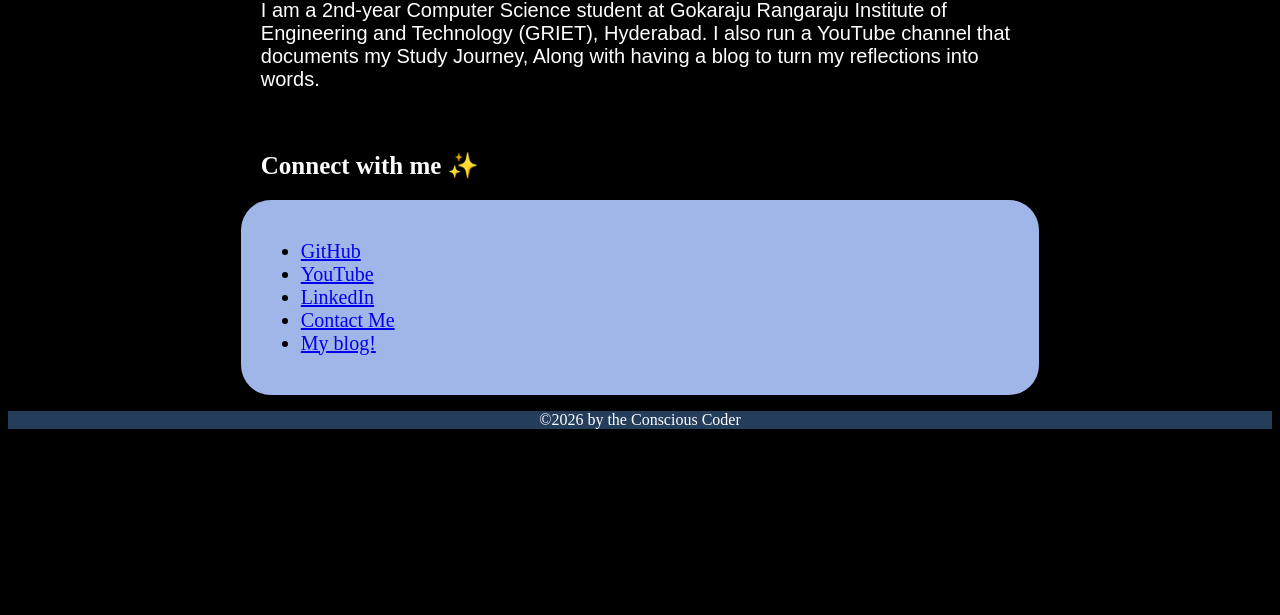
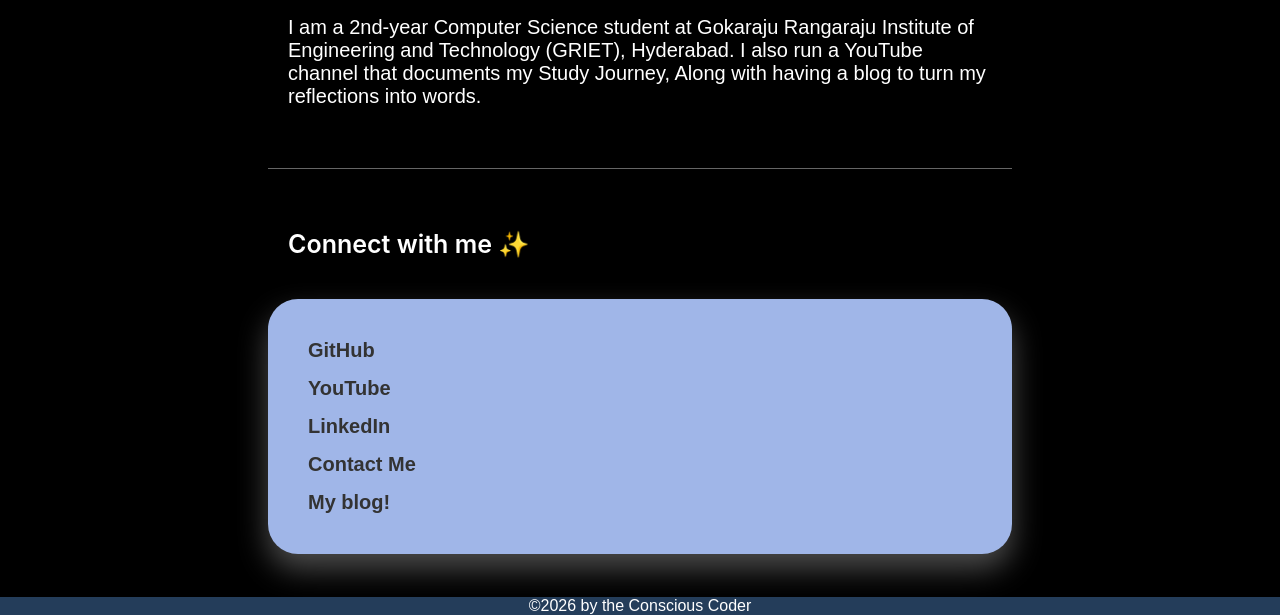
Before and after one commit to PreethamYT/my-builds, a plain HTML site: page project-1-linktree/index.html in a window 1280 px wide. Shown: the part 185-800 px from the top of the page. Drawn offline with Linux system fonts and the light colour scheme.

Commit message:
build: vision board to real

```diff
--- a/project-1-linktree/index.html
+++ b/project-1-linktree/index.html
@@ -8,26 +8,27 @@
     </head>
     <body style="background-color:black">
         <div class = "header">
-            <h1 style="color:white">Conscious Coder</h1>
+            <h1 style="color:white; padding:20px;">Conscious Coder</h1>
         </div>
-        <div class = "info">
-            <h2>Hey I'm Preethma Rao!</h2>
+        <div class = "content-wrapper">
+            <div class="info">
+                <h2>Hey, I'm Preethma Rao!</h2><br>
                 <p>I am a 2nd-year Computer Science student at Gokaraju Rangaraju Institute of Engineering and Technology (GRIET), Hyderabad. I also run a YouTube channel that documents my Study Journey, Along with having a blog to turn my reflections into words.</p>
             </div>
+            <hr>
             <h4 class="connect">Connect with me ✨</h4>
             <div class="container" alignment = "centre">
                 <div class="links" alignment="centre">
                     <ul>
-                    <li><a href="#" class="link-btn">GitHub</a></li>
-                    <li><a href="#" class="link-btn">YouTube</a></li>
+                        <li><a href="https://github.com/PreethamYT" class="link-btn">GitHub</a></li>
+                        <li><a href="https://www.youtube.com/@ConsciousCoder.06" class="link-btn">YouTube</a></li>
                         <li><a href="https://www.linkedin.com/in/preethamyt/" class="link-btn">LinkedIn</a></li>
-                    <li><a href="copybypreetham@gmail.com" class="link-btn">Contact Me</a></li>
-                    <li><a href="www.preethamyt.github.io" class="link-btn">My blog!</a></li>
+                        <li><a href="mailto:copybypreetham@gmail.com" class="link-btn">Contact Me</a></li>
+                        <li><a href="https://preethamyt.github.io" class="link-btn">My blog!</a></li>
                     </ul>
                 </div>
             </div>
-
-
+        </div>
         <footer class = "footer">
             <p>©2026 by the Conscious Coder</p>
         </footer>
--- a/project-1-linktree/style.css
+++ b/project-1-linktree/style.css
@@ -1,3 +1,70 @@
+* {
+    margin: 0;
+    padding: 0;
+    box-sizing: border-box;
+}
+
+html, body {
+    height: 100%;
+    min-height: 100vh;
+}
+
+body {
+    font-family: 'Poppins', sans-serif;
+    display: flex;
+    flex-direction: column;
+    margin: 0;
+    padding: 0;
+}
+
+h1, h2, h4 {
+    font-family: 'Inter', sans-serif;
+    font-weight: 600;
+}
+
+.h2 {
+    font-size: 32px;
+    margin-bottom: 15px;
+}
+
+.connect {
+    font-size: 28px;
+}
+
+body {
+    margin: 0;
+    padding: 0;
+    display:flex;
+    flex-direction: column;
+}
+
+.content-wrapper {
+    flex: 1;
+    display : flex;
+    flex-direction: column;
+    justify-content: center;
+    gap: 20px;
+    padding: 40px 20px;
+}
+
+.links ul {
+    list-style: none;
+    display: flex;
+    flex-direction: column;
+    gap: 15px;
+}
+
+.link-btn {
+    text-decoration: none;
+    color: #333;
+    font-weight: 600;
+    transition: all 0.3 ease;
+}
+
+.link-btn:hover {
+    transform: translateX(20px);
+    color: #243d5a;
+}
 
 .header {
     background-color : #243d5a;
@@ -11,19 +78,30 @@ h1,p {
     color : black;
 }
 
+hr {
+    width : 60%;
+    margin: 20px auto;
+    border: none;
+    border-top: 1px solid #666;
+}
+
 .container {
     font-size: 20px;
-    padding : 20px;
+    padding : 40px;
     background-color: #a0b6e8;
     width:60%;
     border-radius:30px;
     display : flex;
     margin : 0 auto;
-    height:50%;
+    box-shadow: 0 15px 30px rgba(87, 87, 87, 0.879);
+    transition: all 0.3s ease;
+}
+
+.container:hover {
+    box-shadow: 0 15px 40px rgba(0,0,0,0.3);
 }
 
 .info {
-    font-family : Arial;
     color : white;
     padding : 20px;
     font-size: 20px;
@@ -38,7 +116,6 @@ h1,p {
     border-radius:30px;
     display : flex;
     margin : 0 auto;
-    height:50%;
     color: white;
 }
 
```
Also changed, not shown: 1 other file. Lines whose indentation alone changed are shown as unchanged.
